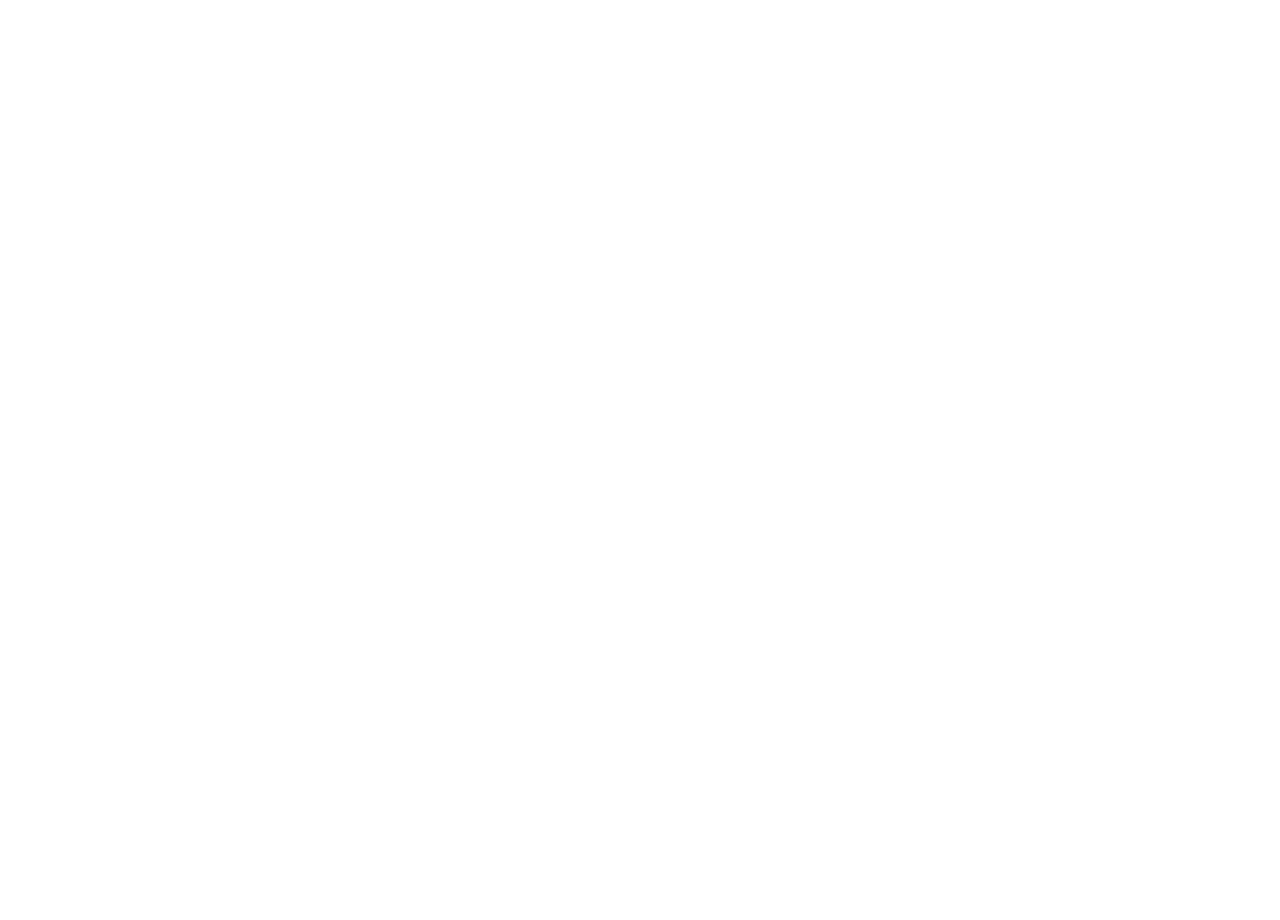
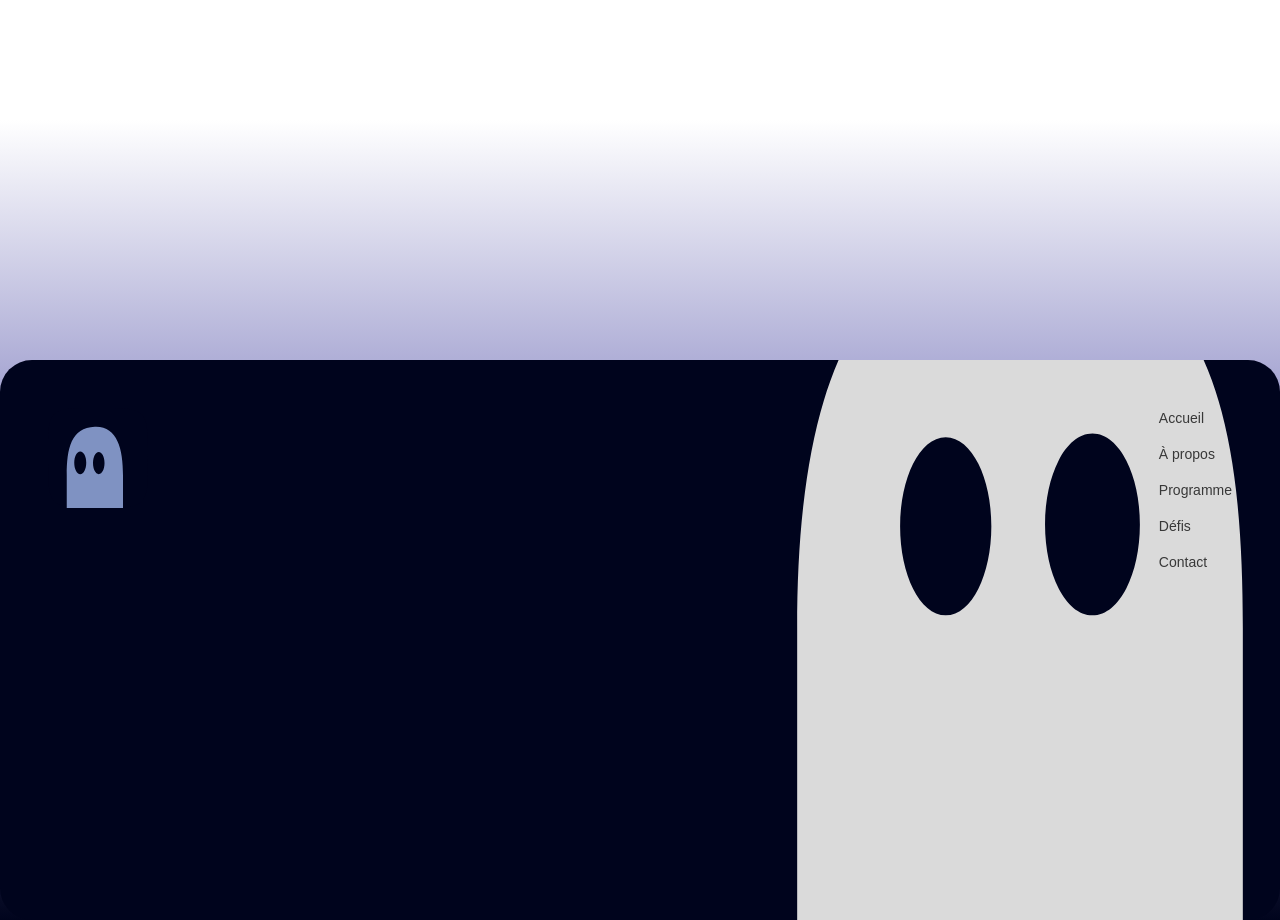
Before and after one commit to JeanJeanPaugnat/nuit-mmi-2027, a Next.js app: page / in a window 1280 px wide. Shown: the part 4680-5600 px from the top of the page. Before the commit the page ends 4800 px from the top, so only its background shows below. Built offline with nearby package versions, Linux system fonts and the light colour scheme; a web font is replaced by a local one.

Commit message:
footer added

```diff
--- a/app/globals.css
+++ b/app/globals.css
@@ -38,7 +38,7 @@
 @media (prefers-color-scheme: dark) {
   :root {
     --background: #00041D;
-    --foreground: #ededed;
+    --foreground: #ffffff;
   }
 }
 
@@ -86,6 +86,6 @@ body {
   filter: blur(calc(calc(var(--scroll-y) / var(--window-h))*20));
 }
 
-.parallax {
-
+.bg-gradient {
+  background: linear-gradient(180deg, #FFF 0%, #8685C2 45.67%, #7170A0 58.65%, #00041D 100%);
 }
--- a/app/layout.tsx
+++ b/app/layout.tsx
@@ -3,6 +3,7 @@ import { Geist, Geist_Mono, Titillium_Web, Google_Sans } from "next/font/google"
 import "./globals.css";
 import BlurVignette from "./ui/blurVignette";
 import NavBar from "./ui/navBar";
+import Footer from "./ui/footer";
 
 const titilliumWeb = Titillium_Web({
   variable: "--font-titillium",
@@ -32,6 +33,7 @@ export default function RootLayout({ children }: LayoutProps<"/">) {
         <NavBar />
         <BlurVignette />
         {children}
+        <Footer />
       </body>
     </html>
   );
--- /dev/null
+++ b/app/ui/footer.tsx
@@ -0,0 +1,24 @@
+import Ghost from '@/app/ui/ghost';
+import Image from 'next/image';
+import url from '@/public/favicon-square.svg';
+
+export default function Footer(){
+
+    return(
+
+        <section className="flex h-dvh bg-gradient flex-col items-center z- justify-end">
+            <footer className="relative flex bg-foreground h-140 items-start justify-between rounded-4xl p-12 overflow-hidden gap-4 w-full max-w-7xl ">
+                <Image src={url} alt="Logo" width={100} height={100} />
+                <ul className="flex flex-col gap-4 text-sm z-2 font-google text-gray-dark">
+                    <li className=""><a href="" className="">Accueil</a></li>
+                    <li className=""><a href="" className="">À propos</a></li>
+                    <li className=""><a href="" className="">Programme</a></li>
+                    <li className=""><a href="" className="">Défis</a></li>
+                    <li className=""><a href="" className="">Contact</a></li>
+                </ul>
+                <Ghost variant='lg' side={true} direction="side" className="text-gray-light absolute z-0 -right-60 -bottom-80" width={1000} height={1000} />
+            </footer>
+
+        </section>
+    )
+}
```
